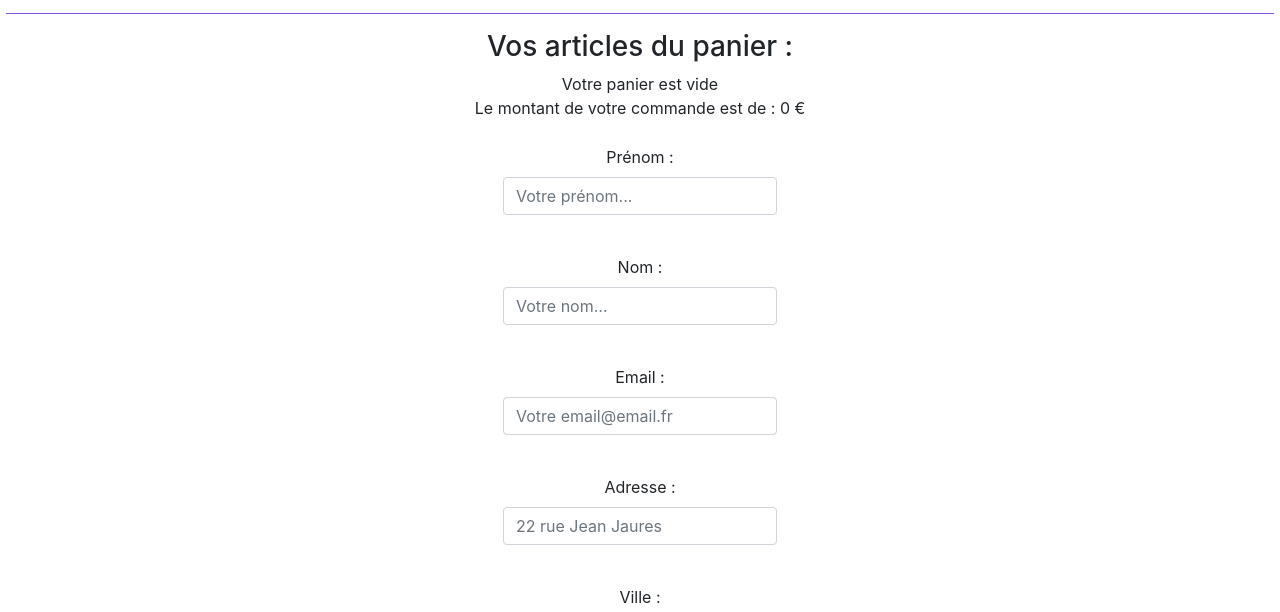
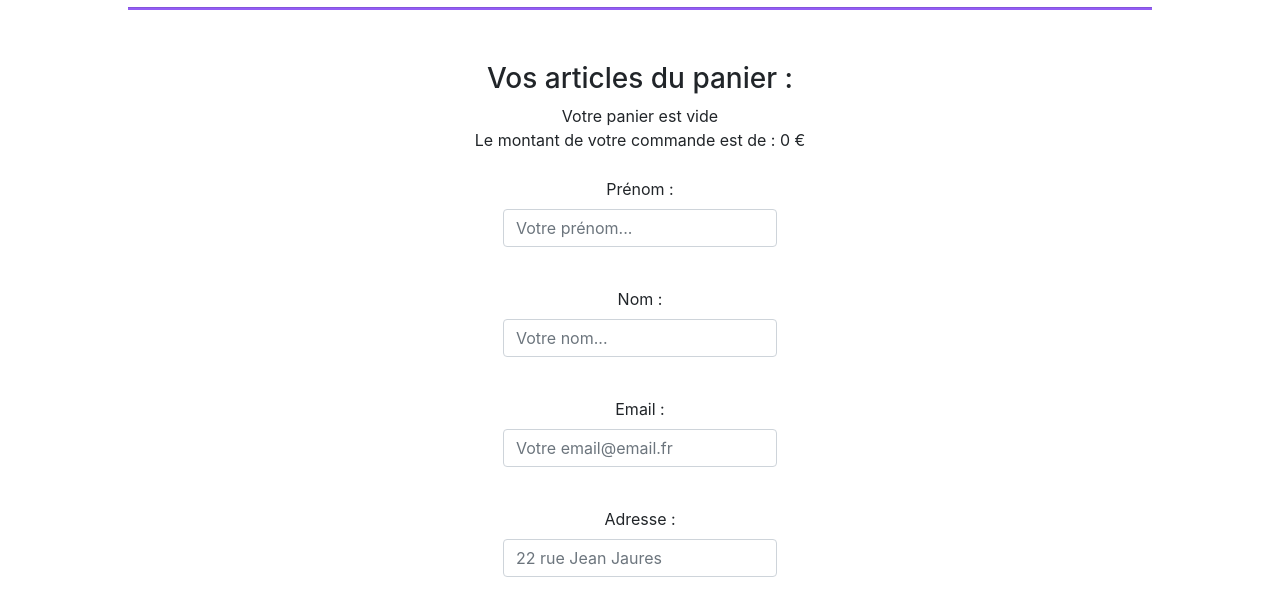
Before and after one commit to arcas59/P5_Site_ecommerce_Adrien_Ribeiro, a plain HTML site: page panier.html in a window 1280 px wide. Shown: the part 188-800 px from the top of the page. Drawn offline with nearby package versions, Linux system fonts and the light colour scheme.

Commit message:
Maj Graphique
Resolution du bug du footer
Changement couleur barre hr

```diff
--- a/design.css
+++ b/design.css
@@ -1,4 +1,16 @@
 /* Début Page Index -------------------------------------------------------------------*/
+
+html
+{
+    height: 100%;
+}
+
+body
+{
+    height: 100%;
+    display: flex;
+    flex-direction: column;
+}
 
 header
 {
@@ -127,13 +139,12 @@ footer
     bottom: 0;
 }
 
-hr
+.ligne
 {
-    margin: 100px auto;
-    width: 99%;
-    height: 4px;
+    width: 80%;
+    height: 2px;
     background: rgb(147, 93, 244, 1);
-    border: none;
+    margin-top: 10px;
 }
 
 aside
@@ -146,11 +157,6 @@ aside
     align-items: center;
 }
 
-#pagemilieu
-{
-    min-height: 500px;
-}
-
 #displayphoto
 {
     height: 90%;
@@ -161,6 +167,20 @@ aside
     display: flex;
     justify-content: center;
     align-items: center;
+    flex-grow: 1;
+    margin-bottom: 100px;
+    margin-top: 50px;
+}
+
+#pagepanier
+{
+    display: flex;
+    flex-direction: column;
+    justify-content: center;
+    align-items: center;
+    flex-grow: 1;
+    margin-bottom: 100px;
+    margin-top: 100px;
 }
 
 .appa
--- a/panier.html
+++ b/panier.html
@@ -11,7 +11,6 @@
         <script src="https://kit.fontawesome.com/cb2cd7d905.js" crossorigin="anonymous"></script>
     </head>
     <body>
-        <div id="pageentiere">
         <header>
             <div class="logo">
                 <a href="index.html"><img class="logodef" src="images/logo.png" alt="logo orinoco"/></a>
@@ -28,9 +27,9 @@
                     <a class="men3" href="panier.html" data-target="panier">Mon Panier<img class="logodef4" src="images/caddie.png" alt="logo caddie"/><span class="totalQté"></span></a>
                 </div>
             </div>
+            <hr class="ligne">
         </header>
-            <hr />
-            <main>
+        <main id="pagepanier">
             <h3 id="titlep">Vos articles du panier :</h3>
             <div id="basket"></div>
             <div id="total"></div>
@@ -66,7 +65,6 @@
             <img class="oriwhite" src="images/logowhite.png" alt="logo blanc orinoco"/>
             <img class="logodef5" src="images/caddie.png" alt="logo caddie"/>
         </footer>
-        </div>
         <script src="js/panier.js" async></script>
     </body>
 </html>
```
Also changed, not shown: commande.html (+2 -4 lines), index.html (+9 -7 lines), js/index.js (+44 -18 lines), produit.html (+2 -4 lines). Lines whose indentation alone changed are shown as unchanged.
